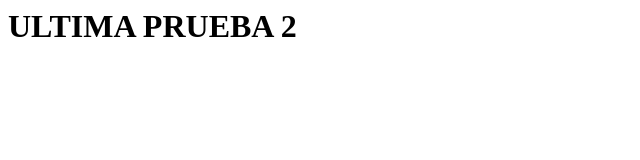
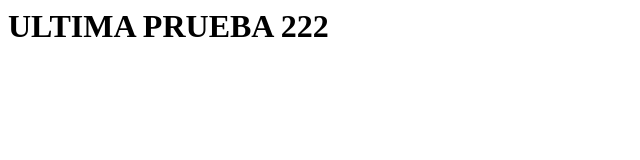
Before and after one commit to RodrigoRP7/git-training, a website: page index.html in a window 1280 px wide. Shown: the full height of the page, 0-640 px from the left. Drawn offline with Linux system fonts and the light colour scheme.

Commit message:
MENSAJE ULTIMO

```diff
--- a/index.html
+++ b/index.html
@@ -1,3 +1,3 @@
 <div>
-    <h1>ULTIMA PRUEBA 2</h1>
+    <h1>ULTIMA PRUEBA 222</h1>
 </div>
```
